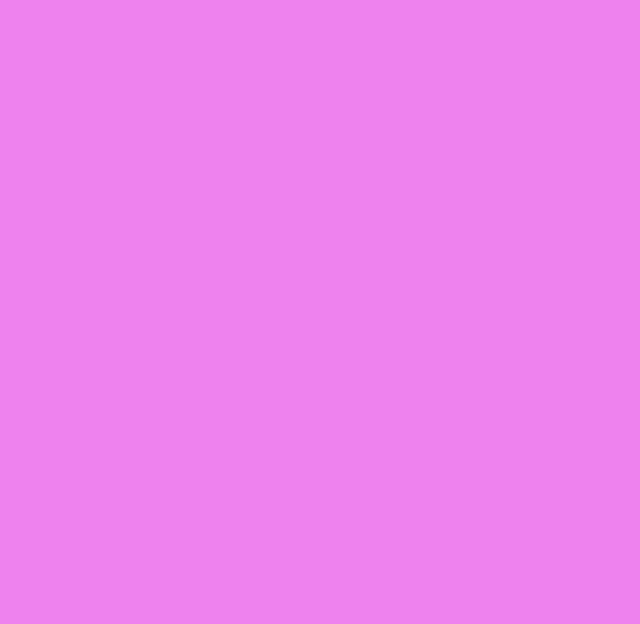
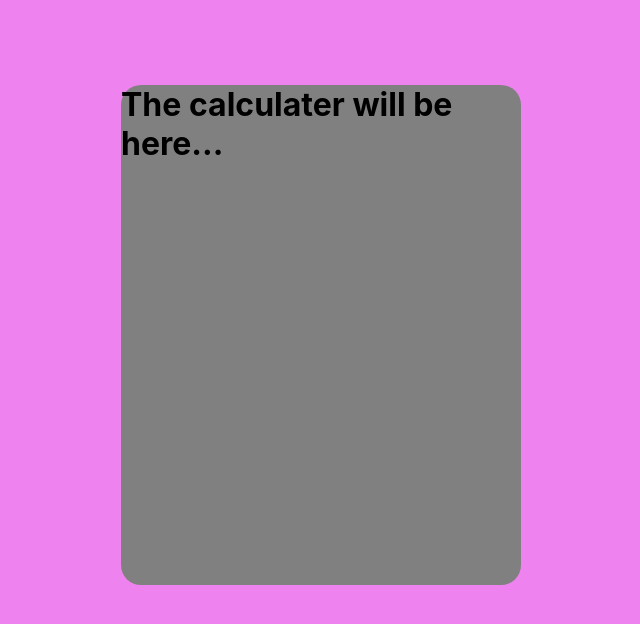
Before and after one commit to pernillafed/calculator-react, a React (Create React App) app: page / in a window 1280 px wide. Shown: the top 624 px of the page, without its empty margins (319-959 px from the left). Built offline with nearby package versions, Linux system fonts and the light colour scheme.

Commit message:
Home component

```diff
--- a/src/App.js
+++ b/src/App.js
@@ -1,7 +1,9 @@
+import Home from './pages/Home';
+
 function App() {
   return (
     <div className="App">
-
+      <Home />
     </div>
   );
 }
--- a/src/css/Home.module.css
+++ b/src/css/Home.module.css
@@ -3,7 +3,7 @@
 }
 
 .wrapper {
-  background: darkslategray;
+  background: gray;
   border-radius: 20px;
   height: 500px;
   margin: 0 auto;
--- /dev/null
+++ b/src/pages/Home.js
@@ -0,0 +1,15 @@
+import style from '../css/Home.module.css';
+
+function Home() {
+
+    return (
+        <div className={style.home}>
+            <div className={style.wrapper}>
+                <h1>The calculater will be here...</h1>
+            </div>
+        </div>
+    )
+
+}
+
+export default Home;
```
